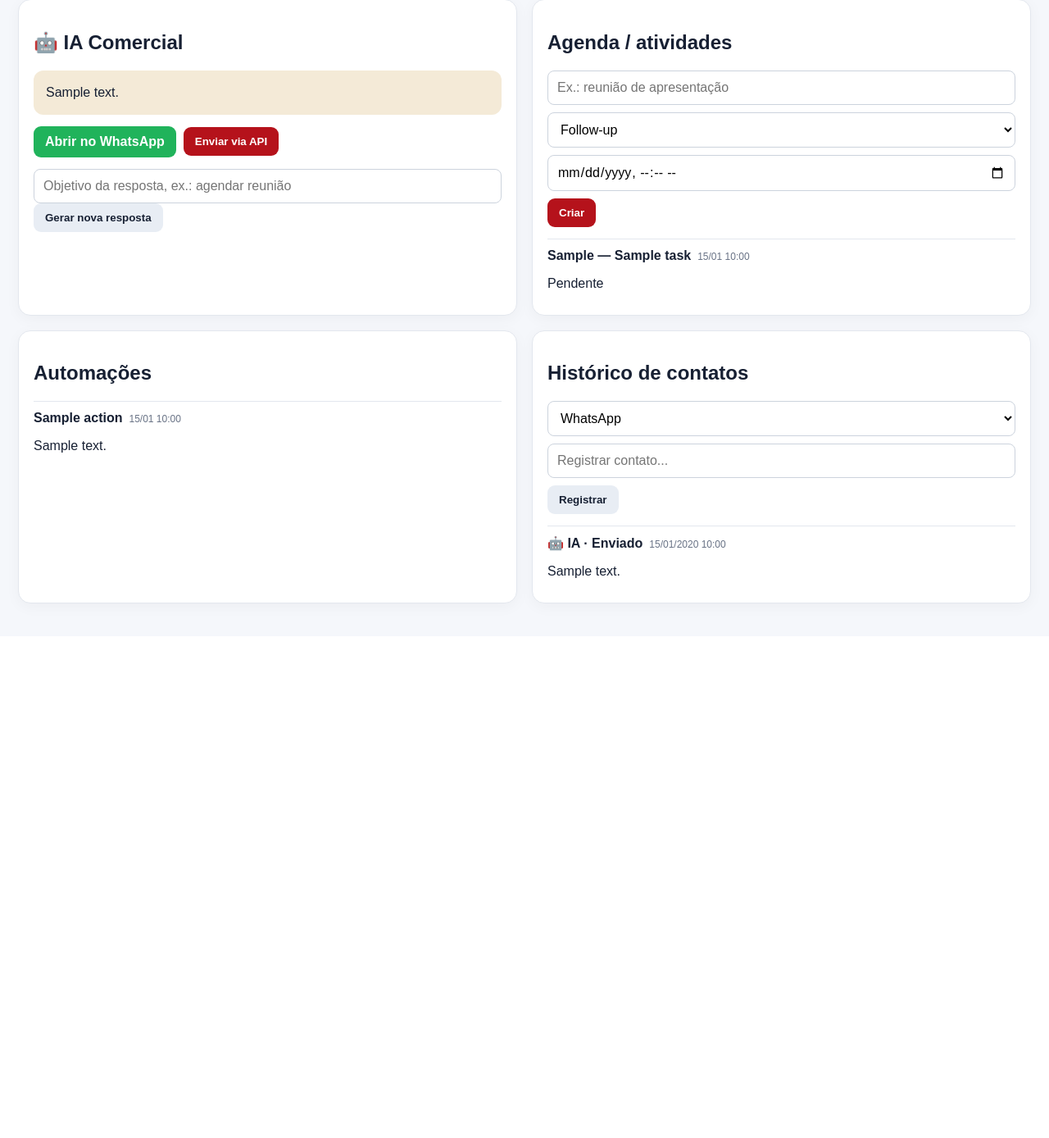
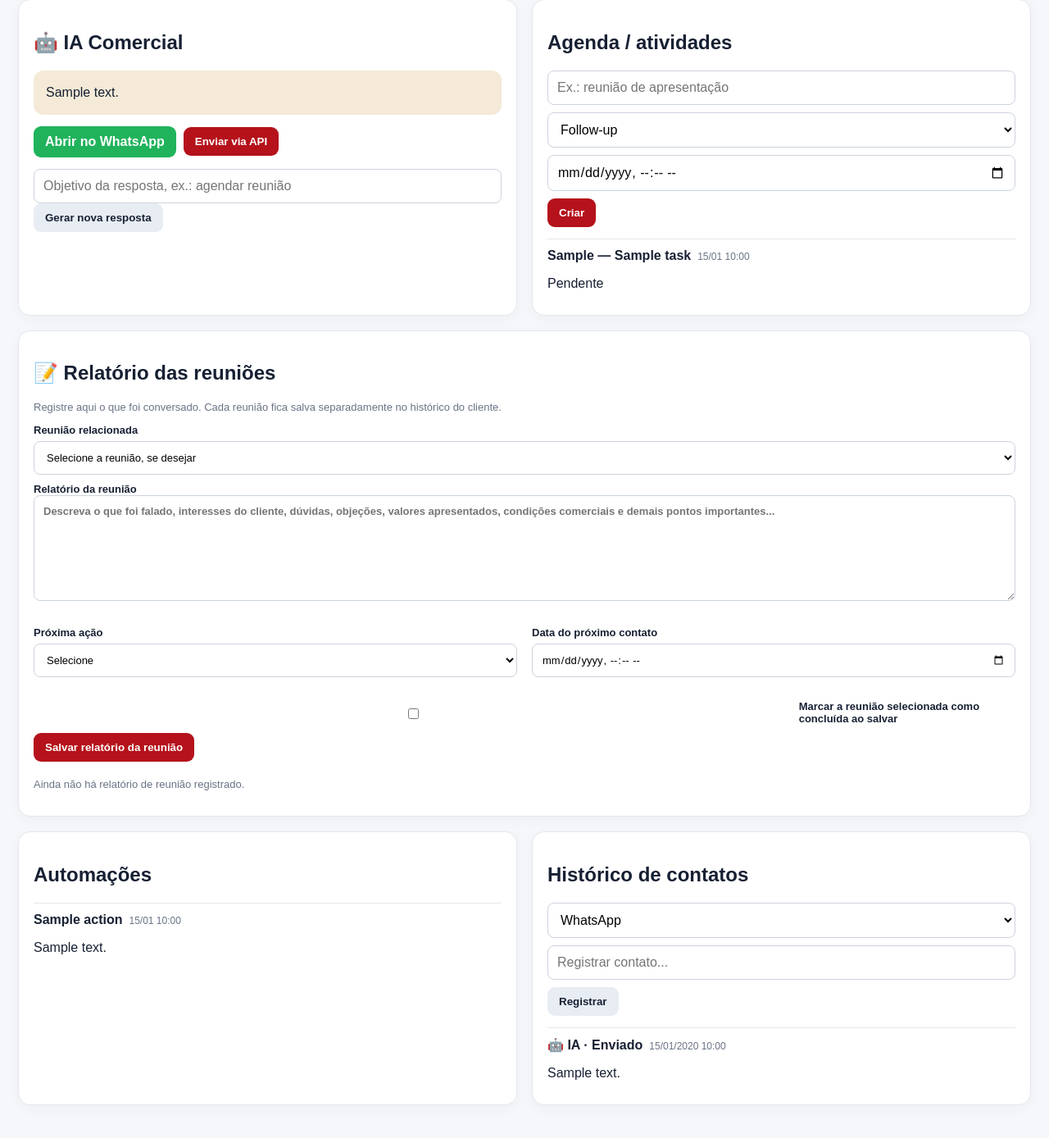
Before and after one commit to cbediretoriabrahma-bit/CRM-Cervejeiros, a Flask app: template templates/lead_detail.html in a window 1280 px wide. Shown: the part 663-2051 px from the top of the page at 82% size. Before the commit the page ends 1408 px from the top, so only its background shows below. Run offline with Flask 3, Linux system fonts and the light colour scheme; tables that the repository leaves empty hold one stand-in row (values such as "Sample post"); the template is opened without the code that fills it: values that come from a table or form of the project are taken from there, most other values are stand-ins (such as "Sample title", 1, 10 or a date in 2020).

Commit message:
Adicionar histórico e relatório pós-reunião na ficha do cliente

```diff
--- a/templates/lead_detail.html
+++ b/templates/lead_detail.html
@@ -13,4 +13,7 @@
 </div></section></div>
 <div class="grid2"><section class="panel ai-box"><h2>🤖 IA Comercial</h2>{% if latest %}<div class="message">{{latest.message}}</div><div class="actions"><a class="btn whatsapp" target="_blank" href="{{wa}}">Abrir no WhatsApp</a><form method="post" action="{{url_for('lead_send_whatsapp',lead_id=lead.id)}}"><input type="hidden" name="message" value="{{latest.message}}"><button class="btn primary">Enviar via API</button></form></div>{% else %}<p>Sem resposta gerada.</p>{% endif %}<form method="post" action="{{url_for('lead_ai',lead_id=lead.id)}}"><input name="objective" placeholder="Objetivo da resposta, ex.: agendar reunião"><button class="btn">Gerar nova resposta</button></form></section>
 <section class="panel"><h2>Agenda / atividades</h2><form method="post" action="{{url_for('lead_task',lead_id=lead.id)}}" class="task-form"><input name="title" placeholder="Ex.: reunião de apresentação" required><select name="task_type"><option>Follow-up</option><option>Reunião</option><option>Ligação</option><option>E-mail</option><option>Proposta</option></select><input type="datetime-local" name="due_at" required><button class="btn primary">Criar</button></form>{% for t in tasks %}<div class="history"><b>{{t.task_type}} — {{t.title}}</b><span>{{t.due_at.strftime('%d/%m %H:%M')}}</span><p>{{t.status}}</p></div>{% endfor %}</section></div>
+<section class="panel" style="margin-top:18px"><h2>📝 Relatório das reuniões</h2><p class="muted">Registre aqui o que foi conversado. Cada reunião fica salva separadamente no histórico do cliente.</p>
+<form method="post" action="{{url_for('lead_meeting_report',lead_id=lead.id)}}" style="display:grid;gap:10px;margin-bottom:20px"><label><b>Reunião relacionada</b><select name="task_id"><option value="">Selecione a reunião, se desejar</option>{% for t in lead_meetings(lead.id) %}<option value="{{t.id}}">{{br_datetime(t.due_at)}} — {{t.title}} — {{t.status}}</option>{% endfor %}</select></label><label><b>Relatório da reunião</b><textarea name="report_text" rows="7" placeholder="Descreva o que foi falado, interesses do cliente, dúvidas, objeções, valores apresentados, condições comerciais e demais pontos importantes..." required></textarea></label><div class="grid2"><label><b>Próxima ação</b><select name="next_action"><option value="">Selecione</option><option>Enviar proposta</option><option>Retornar contato</option><option>Agendar nova reunião</option><option>Aguardando decisão</option><option>Fechado</option><option>Sem interesse</option></select></label><label><b>Data do próximo contato</b><input type="datetime-local" name="next_followup_at"></label></div><label style="display:flex;gap:8px;align-items:center"><input type="checkbox" name="mark_done" value="1"> Marcar a reunião selecionada como concluída ao salvar</label><div><button class="btn primary">Salvar relatório da reunião</button></div></form>
+{% for r in lead_meeting_reports(lead.id) %}<div class="history" style="padding:14px 0"><b>{{r.user.name if r.user else 'Usuário'}} · {{br_datetime(r.created_at)}}</b>{% if r.task %}<span>Reunião: {{br_datetime(r.task.due_at)}}</span>{% endif %}<p style="white-space:pre-wrap">{{r.report_text}}</p>{% if r.next_action %}<p><b>Próxima ação:</b> {{r.next_action}}</p>{% endif %}{% if r.next_followup_at %}<p><b>Próximo contato:</b> {{br_datetime(r.next_followup_at)}}</p>{% endif %}</div>{% else %}<p class="muted">Ainda não há relatório de reunião registrado.</p>{% endfor %}</section>
 <div class="grid2"><section class="panel"><h2>Automações</h2>{% for l in logs %}<div class="history"><b>{{l.action}}</b><span>{{l.created_at.strftime('%d/%m %H:%M')}}</span><p>{{l.detail}}</p></div>{% else %}<p class="muted">Sem eventos.</p>{% endfor %}</section><section class="panel"><h2>Histórico de contatos</h2><form class="interaction-form" method="post" action="{{url_for('lead_interaction',lead_id=lead.id)}}"><select name="channel"><option>WhatsApp</option><option>Ligação</option><option>E-mail</option><option>Reunião</option></select><input name="message" placeholder="Registrar contato..." required><button class="btn">Registrar</button></form>{% for i in interactions %}<div class="history"><b>{{'🤖 IA' if i.ai_generated else i.channel}} · {{'Recebido' if i.direction=='in' else 'Enviado'}}</b><span>{{i.created_at.strftime('%d/%m/%Y %H:%M')}}</span><p>{{i.message}}</p></div>{% endfor %}</section></div>{% endblock %}
```
